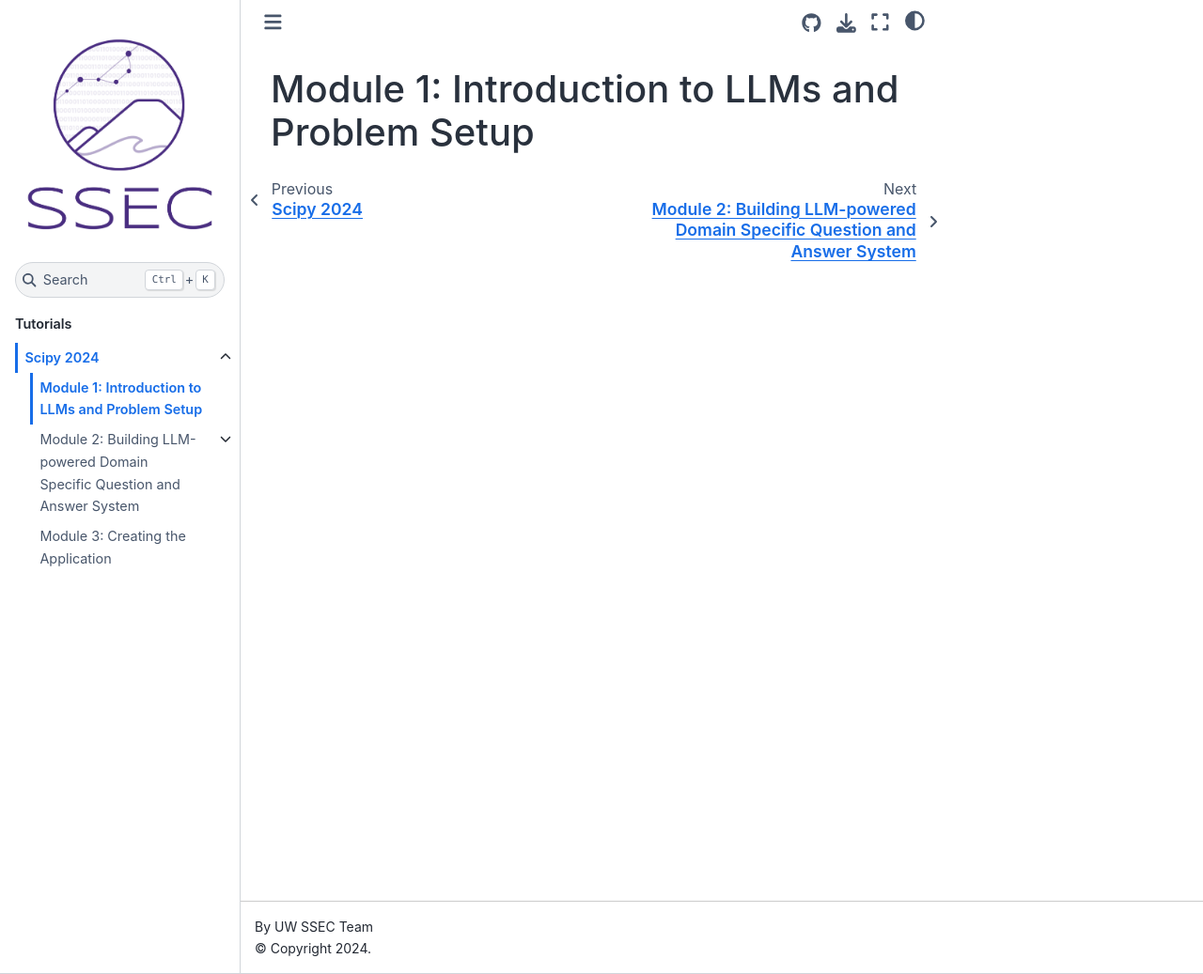
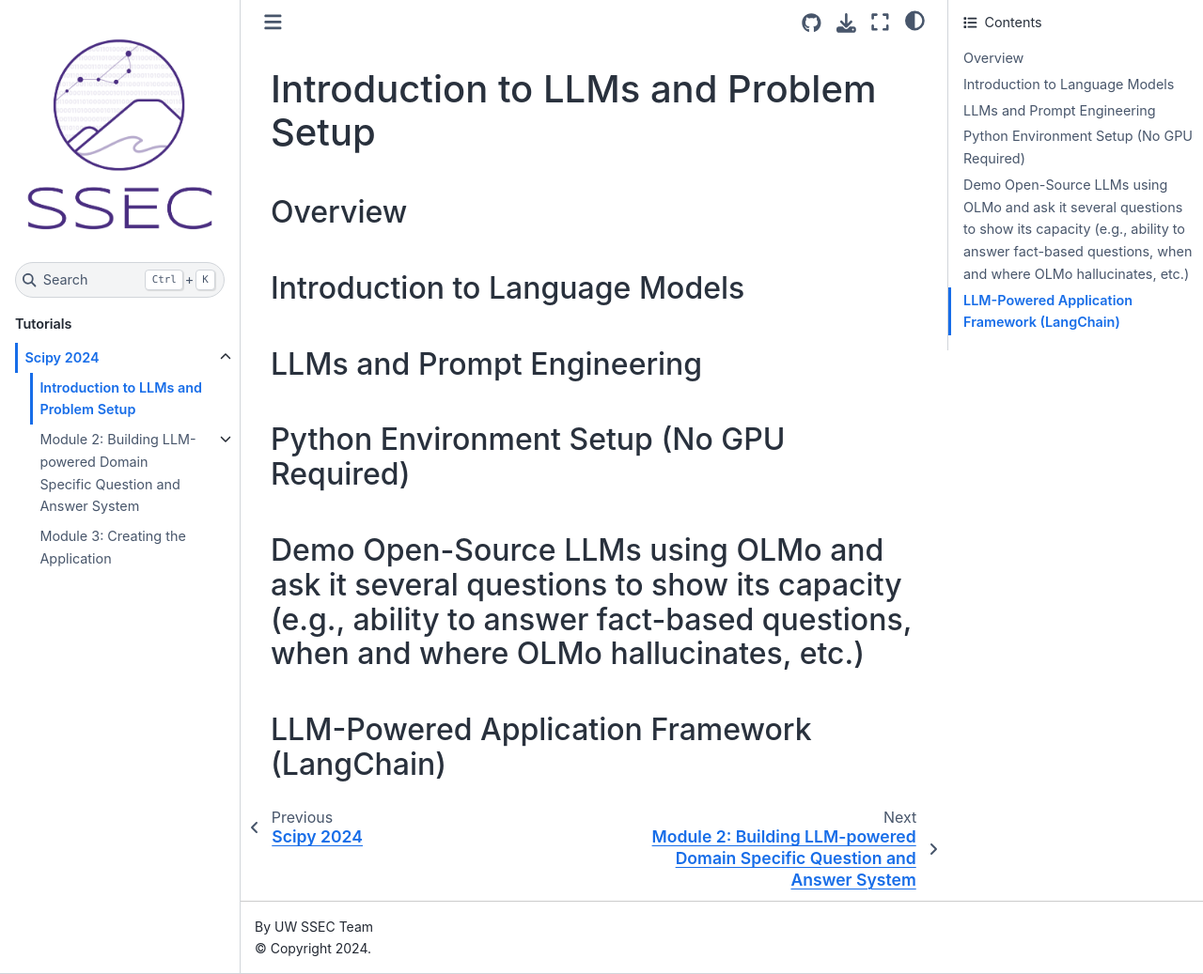
Before and after one commit to uw-ssec/tutorials, a Jupyter Book: the page built from SciPy2024/module1/index.md, in a window 1280 px wide and 1037 px high. Shown: the whole window at 94% size. Built offline with Jupyter Book 1.0.4 settings and Sphinx 7.4.7 and the Sphinx Book theme 1.1.4, drawn with Linux system fonts in a browser that asks for light colours; pages that are not in the unit, such as notebooks, are missing from menus.

Commit message:
docs: Add submodules to module1 index.md

```diff
--- a/SciPy2024/module1/index.md
+++ b/SciPy2024/module1/index.md
@@ -1 +1,13 @@
-# Module 1: Introduction to LLMs and Problem Setup
+# Introduction to LLMs and Problem Setup
+
+## Overview
+
+## Introduction to Language Models
+
+## LLMs and Prompt Engineering
+
+## Python Environment Setup (No GPU Required)
+
+## Demo Open-Source LLMs using OLMo and ask it several questions to show its capacity (e.g., ability to answer fact-based questions, when and where OLMo hallucinates, etc.)
+
+## LLM-Powered Application Framework (LangChain)
```
